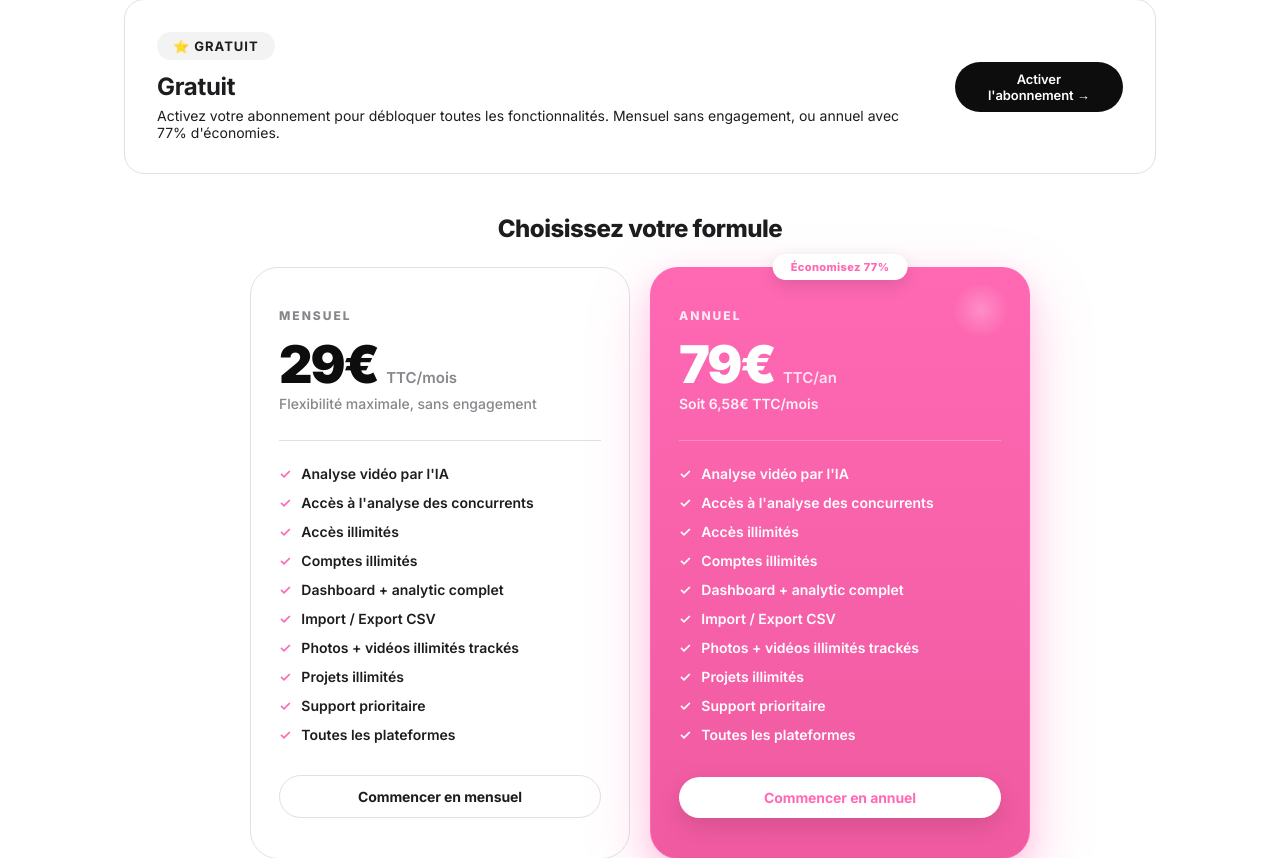
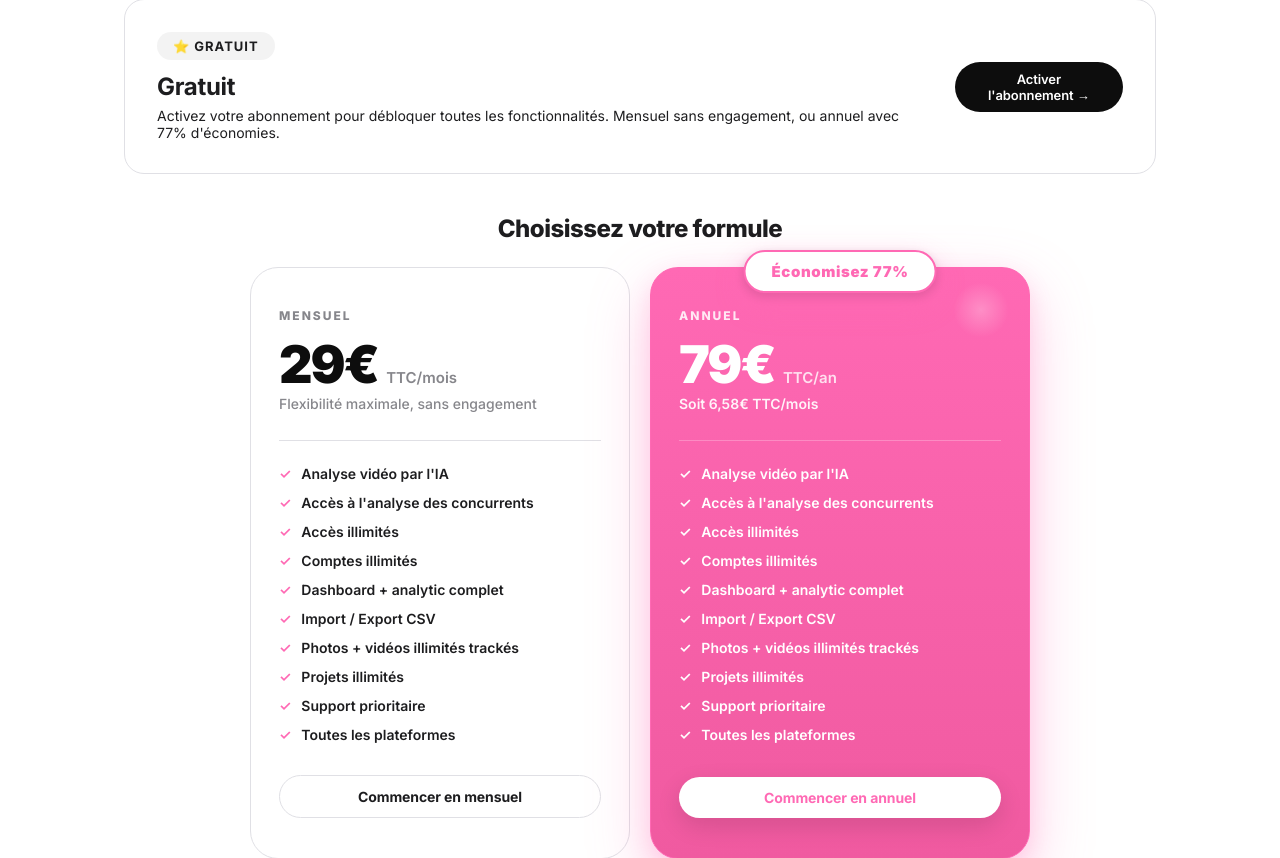
Before and after one commit to bricedemirdjian/tracking-lab, a Flask app: page /billing in a window 1280 px wide. Shown: the part 239-1097 px from the top of the page. Run offline with Flask 3, Linux system fonts and the light colour scheme; the visitor is signed in with stand-in values (Sample User, id 1); data that the repository does not hold is empty; some libraries are stand-ins or nearby versions.

Commit message:
ui(billing): make 'Economisez 77%' badge bigger and bolder
Founder feedback: the savings badge on top of the annual card was too
discreet. Pump everything up:
- font-size 11px → 15px
- font-weight 800 → 900
- padding 6/18 → 10/26 (taller pill, wider hit area)
- top offset 14 → 18 (so the bigger pill stays clear of the card edge)
- pink shadow + black ambient shadow for visible lift
- 2px pink border ring against the white background

Keeps the pill on a white background so 'Economisez 77%' reads
instantly against the pink card body. White-space:nowrap so the badge
never wraps on narrow viewports.

```diff
--- a/templates/billing.html
+++ b/templates/billing.html
@@ -103,12 +103,14 @@
             border-radius: 50%; pointer-events: none;
         }
         .price-tag {
-            position: absolute; top: -14px; left: 50%; transform: translateX(-50%);
+            position: absolute; top: -18px; left: 50%; transform: translateX(-50%);
             background: #fff; color: #FF69B4;
-            font-size: 11px; font-weight: 800;
-            padding: 6px 18px; border-radius: 980px;
-            box-shadow: 0 6px 18px rgba(0,0,0,.12);
-            letter-spacing: 0.4px;
+            font-size: 15px; font-weight: 900;
+            padding: 10px 26px; border-radius: 980px;
+            box-shadow: 0 12px 28px rgba(255,105,180,.45), 0 4px 10px rgba(0,0,0,.15);
+            letter-spacing: 0.6px;
+            white-space: nowrap;
+            border: 2px solid #FF69B4;
         }
         .current-tag {
             position: absolute; top: -14px; left: 50%; transform: translateX(-50%);
```
